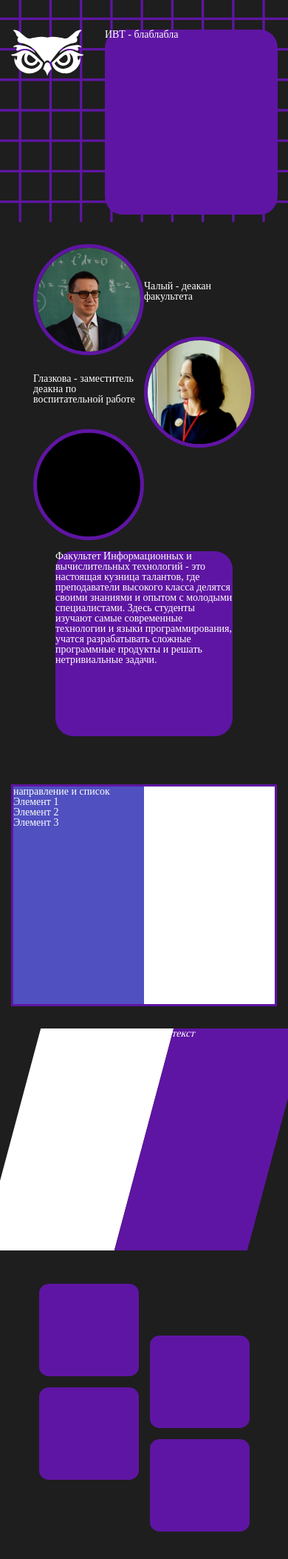
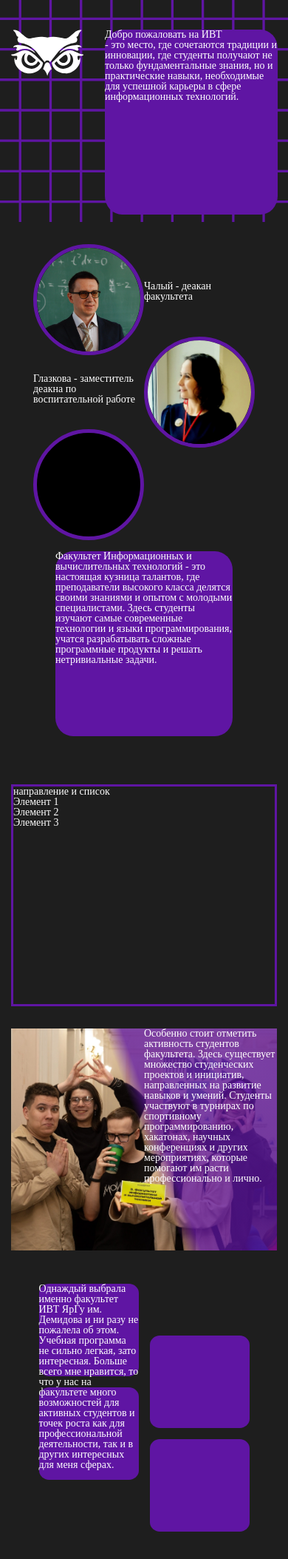
Before and after one commit to RAT-404/ivt_sait, a FastAPI app: page / in a window 390 px wide. Shown: the top 2107 px of the page at 74% size. Run offline with FastAPI, Linux system fonts and the light colour scheme.

Commit message:
frontend updated

```diff
--- a/app/templates/css/style.css
+++ b/app/templates/css/style.css
@@ -142,6 +142,9 @@ body {
     -o-object-fit: cover;
        object-fit: cover;
   }
+  p {
+    font-family: Hack;
+  }
   .header {
     color: white;
     height: 300px;
@@ -221,14 +224,12 @@ body {
     margin-top: 25px;
   }
   .photo-mesto {
-    background-color: white;
     width: 50%;
     height: 100%;
   }
   .big-text {
     width: 50%;
     height: 100%;
-    background-color: rgb(80, 80, 192);
   }
   #окна-направлений {
     width: 100%;
@@ -241,11 +242,10 @@ body {
   }
   #мероприятия {
     width: 100%;
-    -webkit-transform: skewX(-15deg);
-            transform: skewX(-15deg);
-  }
-  #мероприятия .big-text {
-    background-color: rgb(95, 21, 163);
+    background: linear-gradient(70deg, transparent 50%, rgba(94, 21, 163, 0.742) 55%), url(/images/мероприятия.png);
+    background-repeat: no-repeat;
+    background-size: cover;
+    background-position: left;
   }
   #отзывы {
     display: -webkit-box;
--- a/app/templates/index.html
+++ b/app/templates/index.html
@@ -2,15 +2,12 @@
 <html lang="ru">
 <head>
     <title>Расписание</title>
-        <meta charset="UTF-8" />
+    <meta charset="UTF-8">
     <!-- <meta name="format-detection" content="telephone=no"> -->
-        <link rel="stylesheet" href="css//style.css" />
-        <link rel="shortcut icon" href="favicon.ico" />
-        <meta
-            name="viewport"
-            content="width=device-width, initial-scale=1.0, maximum-scale=1.0, user-scalable=0"
-        />
-        <meta name="viewport" content="width=device-width, initial-scale=1.0" />
+    <link rel="stylesheet" href="css//style.css">
+    <link rel="shortcut icon" href="favicon.ico">
+    <meta name="viewport" content="width=device-width, initial-scale=1.0, maximum-scale=1.0, user-scalable=0">
+    <meta name="viewport" content="width=device-width, initial-scale=1.0">
 </head>
 <body>
 <div class="wrapper">
@@ -18,52 +15,45 @@
         <div class="header">
             <div class="logo">
                 <div class="Logo">
-                            <img src="vec_img/логотип.svg" alt="логотип" />
+                    <img src="vec_img/логотип.svg" alt="логотип">
                 </div>
             </div>
             <div class="text-block">
-                        <h1>ИВТ - блаблабла</h1>
+                <h1>Добро пожаловать на ИВТ</h1>
+                <p>- это место, где сочетаются традиции и инновации, где студенты получают не только фундаментальные знания, но и практические навыки, необходимые для успешной карьеры в сфере информационных технологий.</p>
             </div>
+
         </div>
         <div class="container">
             <div id="преподы" class="block">
                 <div class="photos">
                     <div id="левые-фото" class="hphotos">
                         <div id="чалый" class="photo-prepod">
-                                    <img src="images/чалый.png" alt="Чалый" />
+                            <img src="images/чалый.png" alt="Чалый">
                         </div>
                         <div id="под-текст">
-                                    <p>
-                                        Глазкова - заместитель деакна по
-                                        воспитательной работе
-                                    </p>
+                            <p>Глазкова - заместитель деакна по воспитательной работе</p>
                         </div>
-                                <div id="перс3" class="photo-prepod"></div>
+                        <div id="перс3" class="photo-prepod">
+
+                        </div>
                     </div>
                     <div id="правые-фото" class="hphotos">
                         <div id="под-текст">
                             <p>Чалый - деакан факультета</p>
                         </div>
                         <div id="перс2" class="photo-prepod">
-                                    <img
-                                        src="images/глазкова.png"
-                                        alt="глазкова"
-                                    />
+                            <img src="images/глазкова.png" alt="глазкова">
                         </div>
-                                <div id="под-текст"></div>
+                        <div id="под-текст">
+
                         </div>
                     </div>
+
+
+                </div>
                 <div id="текст блинчикова" class="text-block">
-                            <p>
-                                Факультет Информационных и вычислительных
-                                технологий - это настоящая кузница талантов, где
-                                преподаватели высокого класса делятся своими
-                                знаниями и опытом с молодыми специалистами.
-                                Здесь студенты изучают самые современные
-                                технологии и языки программирования, учатся
-                                разрабатывать сложные программные продукты и
-                                решать нетривиальные задачи.
-                            </p>
+                    <p>Факультет Информационных и вычислительных технологий - это настоящая кузница талантов, где преподаватели высокого класса делятся своими знаниями и опытом с молодыми специалистами. Здесь студенты изучают самые современные технологии и языки программирования, учатся разрабатывать сложные программные продукты и решать нетривиальные задачи.</p>
                 </div>
             </div>
             <div id="окна-направлений" class="block">
@@ -75,27 +65,43 @@
                         <li>Элемент 3</li>
                       </ul>
                 </div>
-                        <div class="photo-mesto"></div>
+                <div class="photo-mesto">
+
+                </div>
             </div>
             <div id="мероприятия" class="block">
-                        <div class="photo-mesto"></div>
+                <div class="photo-mesto">
+
+                </div>
                 <div class="big-text">
-                            <p>текст</p>
+                    <p>Особенно стоит отметить активность студентов факультета. Здесь существует множество студенческих проектов и инициатив, направленных на развитие навыков и умений. Студенты участвуют в турнирах по спортивному программированию, хакатонах, научных конференциях и других мероприятиях, которые помогают им расти профессионально и лично.</p>
                 </div>
             </div>
             <div id="отзывы" class="block">
                 <div id="левые" class="otzivi">
-                            <div class="text-block"></div>
-                            <div class="text-block"></div>
+                    <div class="text-block">
+                        <p>Однаждый выбрала именно факультет ИВТ ЯрГу им. Демидова и ни разу не пожалела об этом. Учебная программа не сильно легкая, зато интересная. Больше всего мне нравится, то что у нас на факультете много возможностей для активных студентов и точек роста как для профессиональной деятельности, так и в других интересных для меня сферах.</p>
+                    </div>
+                    <div class="text-block">
+
+                    </div>
                 </div>
                 <div id="правые" class="otzivi">
-                            <div class="text-block"></div>
-                            <div class="text-block"></div>
+                    <div class="text-block">
+
+                    </div>
+                    <div class="text-block">
+
                     </div>
                 </div>
             </div>
-                <div class="footer"></div>
+
+        </div>
+        <div class="footer">
+
+        </div>
     </main>
+
 </div>
 </body>
 </html>
--- a/app/templates/scss/_glavstr.scss
+++ b/app/templates/scss/_glavstr.scss
@@ -59,7 +59,9 @@ body{
         height: 100%;
         object-fit: cover;
       }
-
+    p{
+        font-family: ;
+    }
     .header{
         color: white;
         height: 300px;
@@ -127,14 +129,14 @@ body{
         }
     }
     .photo-mesto{
-        background-color: white;
+
         width: 50%;
         height: 100%;
     }
     .big-text{
         width: 50%;
         height: 100%;
-        background-color: rgb(80, 80, 192);
+
     }
     #окна-направлений{
         width: 100%;
@@ -146,9 +148,12 @@ body{
     }
     #мероприятия{
         width: 100%;
-        transform: skewX(-15deg);
+        background: linear-gradient(70deg, transparent 50%, rgba(94, 21, 163, 0.742) 55%), url(/images/мероприятия.png);
+        background-repeat: no-repeat;
+        background-size: cover;
+        background-position: left;
         .big-text{
-            background-color: rgb(95, 21, 163);
+
         }
     }
     #отзывы{
```
Also changed, not shown: app/templates/css/style.min.css, app/templates/images/мероприятия.png (added). Lines whose indentation alone changed are shown as unchanged.
